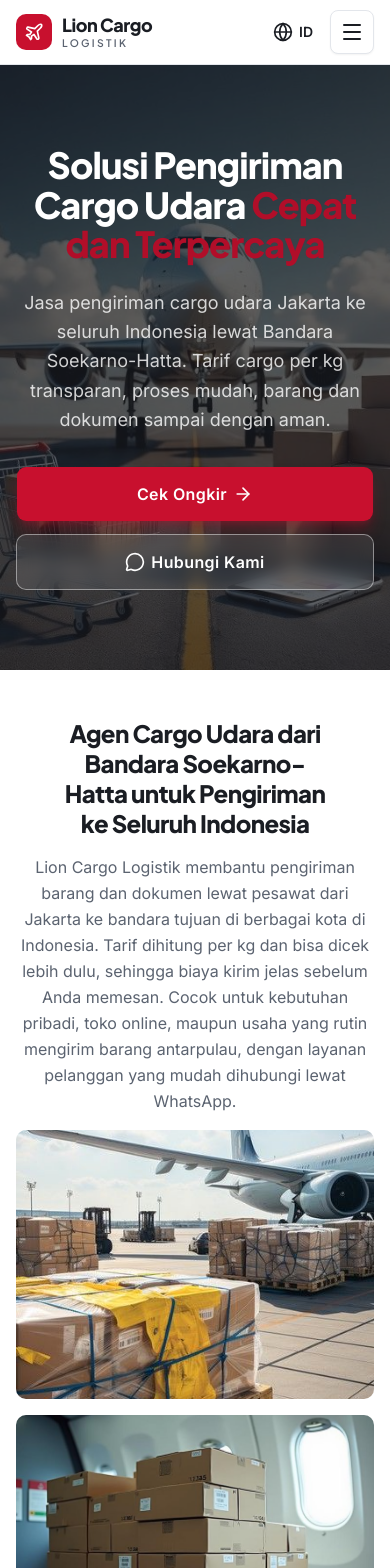
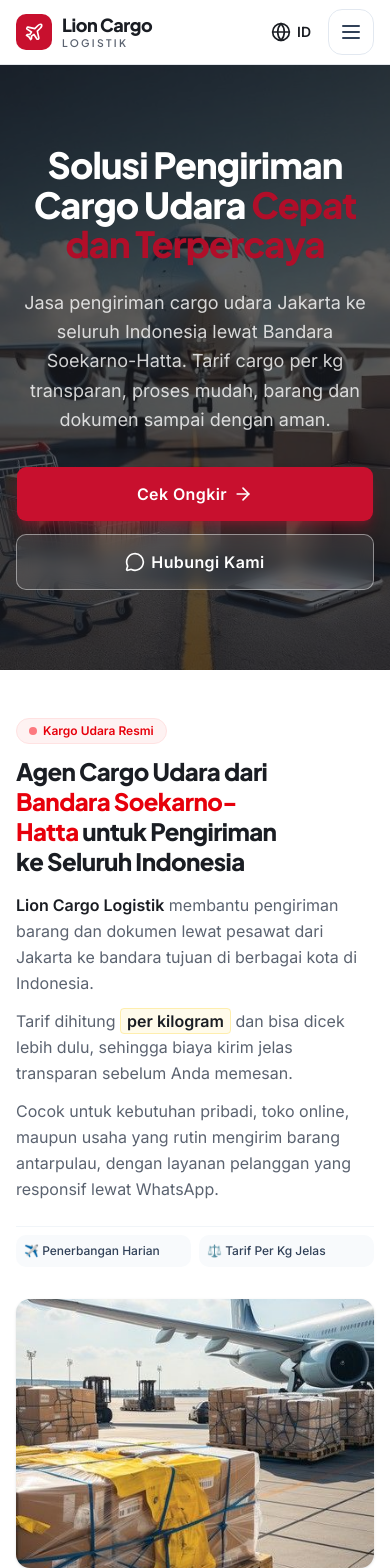
Before and after one commit to Bahrull-17/lion-cargo-logistik, a Next.js app: page / in a window 390 px wide. Shown: the top 1568 px of the page. Built offline with nearby package versions, Linux system fonts and the light colour scheme.

Commit message:
style: rapikan tampilan mobile marquee, layanan, dan mobile menu

```diff
--- a/src/components/layout/mobile-menu.tsx
+++ b/src/components/layout/mobile-menu.tsx
@@ -2,80 +2,79 @@
 
 import Link from "next/link";
 import { usePathname } from "next/navigation";
-import { CircleHelp, House, Info, MapPinned, Menu, MessageCircle, Newspaper, Phone, Plane, type LucideIcon } from "lucide-react";
-import { Button } from "@/components/ui/button";
-import { Sheet, SheetClose, SheetContent, SheetDescription, SheetHeader, SheetTitle, SheetTrigger } from "@/components/ui/sheet";
+import { Home, Info, Plane, MapPin, FileText, HelpCircle, PhoneCall, MessageCircle, X } from "lucide-react";
+import { Sheet, SheetContent, SheetHeader, SheetTitle, SheetTrigger, SheetClose } from "@/components/ui/sheet";
 import { Logo } from "@/components/shared/logo";
-import { navItems } from "@/lib/constants/site";
-import { cn } from "@/lib/utils";
 import { waLink } from "@/utils/wa-link";
 
-const icons: Record<string, LucideIcon> = {
-  "/": House,
-  "/tentang-kami": Info,
-  "/layanan": Plane,
-  "/kota-tujuan": MapPinned,
-  "/artikel": Newspaper,
-  "/faq": CircleHelp,
-  "/kontak": Phone,
-};
+const navLinks = [
+  { name: "Beranda", href: "/", icon: Home },
+  { name: "Tentang Kami", href: "/tentang-kami", icon: Info },
+  { name: "Layanan", href: "/layanan", icon: Plane },
+  { name: "Kota Tujuan", href: "/kota-tujuan", icon: MapPin },
+  { name: "Artikel", href: "/artikel", icon: FileText },
+  { name: "FAQ", href: "/faq", icon: HelpCircle },
+  { name: "Kontak", href: "/kontak", icon: PhoneCall },
+];
 
 export function MobileMenu() {
   const pathname = usePathname();
 
-  const isActive = (href: string) => (href === "/" ? pathname === "/" : pathname.startsWith(href));
-
   return (
     <Sheet>
       <SheetTrigger asChild>
-        <Button variant="outline" size="icon" className="size-11 lg:hidden" aria-label="Buka menu">
-          <Menu className="size-6" />
-        </Button>
+        {/* Tombol Hamburger di Navbar */}
+        <button aria-label="Buka Menu Navigasi" className="p-2.5 rounded-xl border border-slate-200 text-slate-700 hover:bg-slate-50 active:scale-95 transition-all">
+          <svg className="w-6 h-6" fill="none" viewBox="0 0 24 24" stroke="currentColor" strokeWidth={2}>
+            <path strokeLinecap="round" strokeLinejoin="round" d="M4 6h16M4 12h16M4 18h16" />
+          </svg>
+        </button>
       </SheetTrigger>
 
-      <SheetContent side="right" className="flex w-[85%] max-w-xs flex-col gap-0 bg-white p-0">
-        <SheetHeader className="h-16 shrink-0 justify-center border-b px-4 py-0 text-left">
-          <SheetTitle className="sr-only">Menu navigasi</SheetTitle>
-          <SheetDescription className="sr-only">Daftar halaman Lion Cargo Logistik</SheetDescription>
-          <SheetClose asChild>
-            <span className="inline-flex w-fit">
+      {/* Kontainer Sheet Menu Mobile (Tinggi Menyesuaikan Konten) */}
+      <SheetContent side="top" className="w-full bg-white p-0 rounded-b-3xl border-b border-slate-200 shadow-xl max-h-[90vh] overflow-y-auto">
+        {/* Header Drawer dengan Logo Asli Proyek & Tombol X Merah Polos */}
+        <div className="flex items-center justify-between p-4 border-b border-slate-100">
+          {/* Logo Utama Asli Proyek */}
           <Logo />
-            </span>
+
+          {/* Tombol Close (X) Merah Polos Tanpa Lingkaran Background */}
+          <SheetClose className="p-1 text-brand hover:opacity-70 transition-opacity focus:outline-none">
+            <X className="w-6 h-6" />
           </SheetClose>
-        </SheetHeader>
+        </div>
 
-        <nav aria-label="Menu seluler" className="flex-1 overflow-y-auto px-3 py-3 scrollbar-none [&::-webkit-scrollbar]:hidden">
-          <ul className="space-y-0.5">
-            {navItems.map((item) => {
-              const Icon = icons[item.href] ?? House;
-              const active = isActive(item.href);
+        {/* Daftar Navigasi */}
+        <div className="p-4 space-y-1">
+          {navLinks.map((link) => {
+            const Icon = link.icon;
+            const isActive = pathname === link.href;
 
             return (
-                <li key={item.href}>
-                  <SheetClose asChild>
+              <SheetClose asChild key={link.href}>
                 <Link
-                      href={item.href}
-                      aria-current={active ? "page" : undefined}
-                      className={cn("relative flex h-12 items-center gap-4 rounded-lg px-4 text-[15px] font-medium transition-colors", active ? "bg-accent text-brand" : "text-charcoal active:bg-secondary")}
+                  href={link.href}
+                  className={`flex items-center gap-3 px-3.5 py-2.5 rounded-xl text-sm font-bold transition-all ${isActive ? "bg-brand/10 text-brand border-l-4 border-brand" : "text-slate-700 hover:bg-slate-50 hover:text-slate-900"}`}
                 >
-                      {active && <span aria-hidden="true" className="absolute inset-y-2.5 left-0 w-1 rounded-r-full bg-brand" />}
-                      <Icon className={cn("size-5 shrink-0", active ? "text-brand" : "text-muted-foreground")} aria-hidden="true" />
-                      {item.label}
+                  <Icon className={`w-4 h-4 ${isActive ? "text-brand" : "text-slate-500"}`} />
+                  <span>{link.name}</span>
                 </Link>
               </SheetClose>
-                </li>
             );
           })}
-          </ul>
-        </nav>
+        </div>
 
-        <div className="shrink-0 border-t p-4 pb-[calc(1rem+env(safe-area-inset-bottom))]">
-          <Button asChild size="lg" className="h-12 w-full text-[15px]">
-            <a href={waLink("Halo Lion Cargo Logistik, saya ingin bertanya tentang pengiriman cargo.")} target="_blank" rel="noopener noreferrer">
-              <MessageCircle className="size-5" />
-              Chat WhatsApp
+        {/* Tombol Chat WhatsApp (Menempel Dekat di Bawah Navigasi) */}
+        <div className="p-4 pt-2 border-t border-slate-100 bg-slate-50/50 rounded-b-3xl">
+          <a
+            href={waLink("Halo Lion Cargo Logistik, saya ingin bertanya seputar pengiriman kargo.")}
+            target="_blank"
+            rel="noopener noreferrer"
+            className="flex items-center justify-center gap-2.5 w-full bg-brand text-white font-bold py-3 px-4 rounded-xl text-sm shadow-sm hover:bg-brand/90 transition-all active:scale-[0.98]"
+          >
+            <MessageCircle className="w-4 h-4" />
+            <span>Chat WhatsApp</span>
           </a>
-          </Button>
         </div>
       </SheetContent>
     </Sheet>
--- a/src/components/sections/layanan.tsx
+++ b/src/components/sections/layanan.tsx
@@ -8,12 +8,11 @@
 
 interface ItemLayanan {
   id: string;
-  no: string;
   nama: string;
   badge: string;
   estimasi: string;
   tagline: string;
-  deskripsi: string;
+  deskripsiSeo: string[];
   imageSrc: string;
   imageAlt: string;
   ctaText: string;
@@ -24,54 +23,63 @@
 const daftarLayanan: ItemLayanan[] = [
   {
     id: "reguler",
-    no: "01",
     nama: "Cargo Reguler",
-    badge: "Paling Hemat",
-    estimasi: "2 - 4 Hari",
+    badge: "PALING HEMAT",
+    estimasi: "Estimasi: 2 - 3 Hari",
     tagline: "Pengiriman Rutin Antarpulau Hemat & Terjadwal",
-    deskripsi: "Pengiriman barang umum via penerbangan berjadwal dari Bandara Soekarno-Hatta (CGK) ke berbagai kota tujuan di Indonesia. Cocok untuk paket toko online, suku cadang, hingga pengiriman berkala.",
-    imageSrc: "/images/hero-5.jpg", // Ganti dengan foto kargo umum/kardus
-    imageAlt: "Foto Cargo Reguler",
+    deskripsiSeo: [
+      "Pengiriman barang umum via penerbangan berjadwal dari Terminal Kargo Bandara Soekarno-Hatta (CGK) ke berbagai bandara tujuan di seluruh Indonesia.",
+      "Layanan eksekusi ekspedisi kargo udara hemat ini sangat cocok untuk pengiriman paket toko online, suku cadang, komoditas daerah, hingga kirim barang pindahan antarpulau dengan perhitungan tarif per kilogram yang transparan.",
+      "Mendukung opsi layanan Port to Port maupun Port to Door dengan jaminan penanganan muatan yang aman, teratur, dan mudah dipantau.",
+    ],
+    imageSrc: "/images/hero-5.jpg",
+    imageAlt: "Foto Cargo Reguler Lion Cargo Logistik Bandara Soekarno Hatta",
     ctaText: "Cek Tarif Reguler",
     ctaHref: "/cek-ongkir",
   },
   {
     id: "express",
-    no: "02",
     nama: "Cargo Express",
-    badge: "Prioritas Slot",
-    estimasi: "1 - 2 Hari",
+    badge: "PRIORITAS SLOT",
+    estimasi: "Estimasi: 1 - 2 Hari",
     tagline: "Prioritas Muat Penerbangan Pertama dari CGK",
-    deskripsi: "Layanan kargo berkecepatan tinggi yang mendapatkan slot prioritas muatan pesawat. Sangat pas untuk makanan/produk segar dan barang berharga yang mengejar waktu.",
-    imageSrc: "/images/hero-4.png", // Ganti dengan foto kargo express/pesawat
-    imageAlt: "Foto Cargo Express",
+    deskripsiSeo: [
+      "Layanan kargo udara berkecepatan tinggi yang mendapatkan kepastian slot prioritas muatan pada jadwal penerbangan paling awal dari Bandara Internasional Soekarno-Hatta.",
+      "Sangat direkomendasikan untuk pengiriman barang berharga, sampel industri mendesak, hingga produk makanan segar (perishable goods) yang membutuhkan waktu penanganan minim di perjalanan.",
+      "Proses clearance kargo dilakukan secara cepat di terminal pengiriman sehingga paket Anda tiba di kota tujuan dengan estimasi waktu yang efisien dan aman.",
+    ],
+    imageSrc: "/images/hero-4.png",
+    imageAlt: "Foto Cargo Express Prioritas Pesawat Bandara Soetta",
     ctaText: "Tanyakan Express via WA",
-    ctaHref: waLink("Halo Lion Cargo Logistik, saya ingin bertanya layanan Cargo Express."),
+    ctaHref: waLink("Halo Lion Cargo Logistik, saya ingin bertanya pengiriman cepat via Cargo Express."),
     isExternal: true,
   },
   {
     id: "sameday",
-    no: "03",
     nama: "Same Day Service",
-    badge: "Terbang Hari Ini",
-    estimasi: "Tiba Hari Ini*",
+    badge: "TERBANG HARI INI",
+    estimasi: "Estimasi: Tiba Hari Ini*",
     tagline: "Kirim Pagi, Tiba di Kota Tujuan Hari Ini Juga",
-    deskripsi: "Layanan kilat khusus untuk dokumen atau paket yang sangat mendesak. Paket diantar pagi ke Terminal Kargo Soekarno-Hatta dan langsung diterbangkan di penerbangan harian paling awal.",
-    imageSrc: "/images/hero-6.jpg", // Ganti dengan foto kargo kilat/dokumen
-    imageAlt: "Foto Same Day Service",
+    deskripsiSeo: [
+      "Layanan kilat khusus untuk pengiriman dokumen penting dan paket super mendesak dari Jakarta langsung terbang ke kota tujuan di hari yang sama.",
+      "Paket diantar pada pagi hari ke agen kargo Bandara Soekarno-Hatta dan diproses langsung pada jadwal penerbangan komersial harian paling pagi.",
+      "Solusi terbaik bagi Anda yang membutuhkan kecepatan waktu pengiriman ekstrem antarpulau tanpa penundaan transit.",
+    ],
+    imageSrc: "/images/hero-6.jpg",
+    imageAlt: "Foto Same Day Service Kargo Udara Kilat",
     ctaText: "Konsultasi Same Day",
-    ctaHref: waLink("Halo Lion Cargo Logistik, saya butuh layanan Same Day hari ini."),
+    ctaHref: waLink("Halo Lion Cargo Logistik, saya butuh layanan kilat Same Day Service hari ini."),
     isExternal: true,
   },
 ];
 
-// Animasi Meluncur Halus dari Bawah ke Atas
+// Animasi Meluncur Halus
 const slideUp: Variants = {
-  hidden: { opacity: 0, y: 40 },
+  hidden: { opacity: 0, y: 25 },
   visible: {
     opacity: 1,
     y: 0,
-    transition: { duration: 0.7, ease: [0.22, 1, 0.36, 1] },
+    transition: { duration: 0.5, ease: [0.22, 1, 0.36, 1] },
   },
 };
 
@@ -79,67 +87,85 @@
   const reduceMotion = useReducedMotion();
 
   return (
-    <section aria-labelledby="layanan-heading" className="bg-white py-16 sm:py-24 overflow-hidden">
-      <div className="mx-auto max-w-7xl px-4 sm:px-6 lg:px-8">
-        {/* Header Section */}
-        <motion.div className="max-w-3xl" initial={reduceMotion ? false : "hidden"} whileInView="visible" viewport={{ once: true, amount: 0.3 }} variants={slideUp}>
-          <span className="text-xs sm:text-sm font-bold uppercase tracking-widest text-brand">Layanan Cargo Udara Soetta</span>
-          <h2 id="layanan-heading" className="mt-2 text-3xl sm:text-4xl font-extrabold tracking-tight text-charcoal leading-tight">
-            Pilihan Layanan Sesuai Kebutuhan Anda
+    <section aria-labelledby="layanan-heading" className="bg-white pt-2 pb-12 sm:pt-4 sm:pb-16 overflow-hidden">
+      <div className="mx-auto max-w-5xl px-4 sm:px-6 lg:px-8">
+        {/* Header Section (Lebih Dekat ke Marquee) */}
+        <motion.div className="max-w-3xl mb-8 sm:mb-10" initial={reduceMotion ? false : "hidden"} whileInView="visible" viewport={{ once: true, amount: 0.3 }} variants={slideUp}>
+          <span className="inline-flex items-center gap-1.5 px-3 py-1 rounded-full text-xs font-semibold bg-red-50 text-red-600 border border-red-100">
+            <span className="w-2 h-2 rounded-full bg-red-500 animate-pulse"></span>
+            Layanan Cargo Udara Soekarno-Hatta
+          </span>
+          <h2 id="layanan-heading" className="mt-1 text-2xl sm:text-3xl font-extrabold tracking-tight text-charcoal leading-tight">
+            Pilihan Layanan Sesuai <span className="text-brand">Kebutuhan Anda</span>
           </h2>
-          <p className="mt-3 text-base sm:text-lg leading-relaxed text-muted-foreground">Pengiriman langsung dari Bandara Soekarno-Hatta (CGK) dengan estimasi waktu yang jelas dan tarif dihitung per kilogram.</p>
+
+          <p className="mt-2 text-sm sm:text-base leading-relaxed text-muted-foreground">
+            Pengiriman langsung dari Terminal Kargo Bandara Soekarno-Hatta (CGK) dengan kepastian penerbangan harian, estimasi waktu yang jelas, serta tarif dihitung transparan per kilogram.
+          </p>
         </motion.div>
 
-        {/* List Layanan (Gambar Ekstra Kecil) */}
-        <div className="mt-14 sm:mt-20 space-y-12 sm:space-y-20">
+        {/* List 3 Layanan (Jarak Antar Item Dirapatkan) */}
+        <div className="space-y-8 sm:space-y-12">
           {daftarLayanan.map((item) => (
-            <motion.div key={item.id} initial={reduceMotion ? false : "hidden"} whileInView="visible" viewport={{ once: true, amount: 0.2 }} variants={slideUp} className="grid grid-cols-1 lg:grid-cols-12 gap-6 lg:gap-8 items-center">
-              {/* Kolom GAMBAR (Ekstra Kecil: col-span-3, max-w-[280px]) */}
-              <div className="lg:col-span-3 flex justify-start">
+            <motion.div
+              key={item.id}
+              initial={reduceMotion ? false : "hidden"}
+              whileInView="visible"
+              viewport={{ once: true, amount: 0.15 }}
+              variants={slideUp}
+              className="space-y-3 border-b border-slate-100 pb-6 sm:pb-8 last:border-b-0 last:pb-0"
+            >
+              {/* 1. BADGE & JUDUL */}
+              <div className="space-y-1.5">
+                <div className="flex flex-wrap items-center gap-2">
+                  <span className="text-[11px] sm:text-xs font-bold uppercase tracking-wider text-brand bg-brand/10 px-2.5 py-0.5 rounded-full">{item.badge}</span>
+                  <span className="text-[11px] sm:text-xs font-bold text-slate-600 bg-slate-100 px-2.5 py-0.5 rounded-full">{item.estimasi}</span>
+                </div>
+
+                <h3 className="text-xl sm:text-2xl font-extrabold text-charcoal tracking-tight pt-0.5">{item.nama}</h3>
+
+                <p className="text-sm sm:text-base font-bold text-brand">{item.tagline}</p>
+              </div>
+
+              {/* 2. FOTO LAYANAN */}
+              <div>
                 <div className="relative aspect-4/3 w-full max-w-[280px] overflow-hidden rounded-xl bg-secondary shadow-2xs">
-                  <Image src={item.imageSrc} alt={item.imageAlt} fill sizes="(min-width: 1024px) 25vw, 100vw" className="object-cover transition-transform duration-500 hover:scale-105" />
+                  <Image src={item.imageSrc} alt={item.imageAlt} fill sizes="(min-width: 1024px) 280px, 100vw" className="object-cover transition-transform duration-500 hover:scale-105" />
                 </div>
               </div>
 
-              {/* Kolom TEKS (Dominan: col-span-9) */}
-              <div className="lg:col-span-9 space-y-3">
-                <div className="flex items-center gap-3">
-                  <span className="text-xs font-bold uppercase tracking-wider text-brand bg-brand/10 px-3 py-1 rounded-full">{item.badge}</span>
-                  <span className="text-xs font-bold text-slate-500 bg-slate-100 px-3 py-1 rounded-full">Estimasi: {item.estimasi}</span>
+              {/* 3. KETERANGAN / DESKRIPSI SEO */}
+              <div className="space-y-2 text-sm leading-relaxed text-muted-foreground max-w-3xl pt-0.5">
+                {item.deskripsiSeo.map((paragraph, index) => (
+                  <p key={index}>{paragraph}</p>
+                ))}
               </div>
 
-                <h3 className="text-2xl sm:text-3xl font-extrabold text-charcoal tracking-tight">{item.nama}</h3>
-
-                <p className="text-base sm:text-lg font-bold text-brand">{item.tagline}</p>
-
-                <p className="text-sm sm:text-base leading-relaxed text-muted-foreground max-w-3xl">{item.deskripsi}</p>
-
-                {/* Tombol Aksi */}
-                <div className="pt-2">
+              {/* 4. BUTTON CHAT / CTA */}
+              <div className="pt-1.5">
                 {item.isExternal ? (
                   <a
                     href={item.ctaHref}
                     target="_blank"
                     rel="noopener noreferrer"
-                      className="inline-flex items-center gap-2 bg-brand text-white font-bold px-5 py-3 rounded-xl text-sm shadow-2xs hover:bg-brand/90 transition-all active:scale-[0.98]"
+                    className="inline-flex items-center gap-2 bg-brand text-white font-bold px-5 py-2.5 rounded-xl text-sm shadow-2xs hover:bg-brand/90 transition-all active:scale-[0.98]"
                   >
                     <MessageCircle className="size-4" />
                     <span>{item.ctaText}</span>
                   </a>
                 ) : (
-                    <Link href={item.ctaHref} className="inline-flex items-center gap-2 bg-brand text-white font-bold px-5 py-3 rounded-xl text-sm shadow-2xs hover:bg-brand/90 transition-all active:scale-[0.98]">
+                  <Link href={item.ctaHref} className="inline-flex items-center gap-2 bg-brand text-white font-bold px-5 py-2.5 rounded-xl text-sm shadow-2xs hover:bg-brand/90 transition-all active:scale-[0.98]">
                     <span>{item.ctaText}</span>
                     <ArrowRight className="size-4" />
                   </Link>
                 )}
-                </div>
               </div>
             </motion.div>
           ))}
         </div>
 
         {/* Link Footer */}
-        <motion.div className="mt-16 text-center" initial={reduceMotion ? false : "hidden"} whileInView="visible" viewport={{ once: true }} variants={slideUp}>
+        <motion.div className="mt-10 text-center" initial={reduceMotion ? false : "hidden"} whileInView="visible" viewport={{ once: true }} variants={slideUp}>
           <Link href="/layanan" className="inline-flex items-center gap-2 text-sm font-bold text-charcoal hover:text-brand transition-colors">
             Lihat daftar rute & semua layanan lengkap &rarr;
           </Link>
--- a/src/components/sections/photo-marquee.tsx
+++ b/src/components/sections/photo-marquee.tsx
@@ -47,7 +47,7 @@
 
 function Foto({ src, alt, from }: { src: string; alt: string; from: string }) {
   return (
-    <Reveal variants={slideIn} custom={from} className="relative aspect-4/3 overflow-hidden rounded-lg bg-secondary">
+    <Reveal variants={slideIn} custom={from} className="relative aspect-4/3 overflow-hidden rounded-xl bg-secondary shadow-sm">
       <Image src={src} alt={alt} fill sizes="(min-width: 768px) 50vw, 100vw" className="object-cover" />
     </Reveal>
   );
@@ -56,27 +56,68 @@
 export function PhotoMarquee() {
   return (
     <section aria-labelledby="pengantar-heading" className="overflow-hidden bg-white py-12 sm:py-16">
-      <div className="mx-auto grid max-w-7xl gap-4 px-4 sm:px-6 md:grid-cols-2 md:gap-6 lg:px-8">
-        <Reveal variants={fadeUp} className="flex h-full flex-col justify-center text-center md:pr-6 md:text-left">
-          <h2 id="pengantar-heading" className="text-balance text-2xl font-extrabold leading-tight text-charcoal sm:text-4xl">
-            Agen Cargo Udara dari Bandara Soekarno-Hatta untuk Pengiriman ke Seluruh Indonesia
+      <div className="mx-auto grid max-w-7xl gap-8 px-4 sm:px-6 md:grid-cols-2 md:gap-10 lg:px-8">
+        {/* BLOK 1: TEKS KIRI */}
+        <Reveal variants={fadeUp} className="flex h-full flex-col justify-center text-left md:pr-4">
+          <div className="mb-3 flex items-center gap-2">
+            <span className="inline-flex items-center gap-1.5 px-3 py-1 rounded-full text-xs font-semibold bg-red-50 text-red-600 border border-red-100">
+              <span className="w-2 h-2 rounded-full bg-red-500 animate-pulse"></span>
+              Kargo Udara Resmi
+            </span>
+          </div>
+
+          <h2 id="pengantar-heading" className="text-balance text-2xl font-extrabold leading-tight text-charcoal sm:text-3xl lg:text-4xl">
+            Agen Cargo Udara dari <span className="text-red-600">Bandara Soekarno-Hatta</span> untuk Pengiriman ke Seluruh Indonesia
           </h2>
-          <p className="mt-4 text-base leading-relaxed text-muted-foreground sm:text-lg">
-            Lion Cargo Logistik membantu pengiriman barang dan dokumen lewat pesawat dari Jakarta ke bandara tujuan di berbagai kota di Indonesia. Tarif dihitung per kg dan bisa dicek lebih dulu, sehingga biaya kirim jelas sebelum Anda
-            memesan. Cocok untuk kebutuhan pribadi, toko online, maupun usaha yang rutin mengirim barang antarpulau, dengan layanan pelanggan yang mudah dihubungi lewat WhatsApp.
-          </p>
+
+          <div className="mt-4 space-y-3 text-base leading-relaxed text-muted-foreground sm:text-lg">
+            <p>
+              <strong className="text-charcoal font-semibold">Lion Cargo Logistik</strong> membantu pengiriman barang dan dokumen lewat pesawat dari Jakarta ke bandara tujuan di berbagai kota di Indonesia.
+            </p>
+            <p>
+              Tarif dihitung <span className="font-semibold text-charcoal bg-amber-50 px-1.5 py-0.5 rounded border border-amber-200/60">per kilogram</span> dan bisa dicek lebih dulu, sehingga biaya kirim jelas transparan sebelum Anda
+              memesan.
+            </p>
+            <p className="pb-2">Cocok untuk kebutuhan pribadi, toko online, maupun usaha yang rutin mengirim barang antarpulau, dengan layanan pelanggan yang responsif lewat WhatsApp.</p>
+          </div>
+
+          {/* Feature Badge Ringkas */}
+          <div className="mt-4 grid grid-cols-2 gap-2 text-xs sm:text-sm pt-2 border-t border-slate-100">
+            <div className="flex items-center gap-2 p-2 rounded-lg bg-slate-50 font-medium text-slate-700">✈️ Penerbangan Harian</div>
+            <div className="flex items-center gap-2 p-2 rounded-lg bg-slate-50 font-medium text-slate-700">⚖️ Tarif Per Kg Jelas</div>
+          </div>
         </Reveal>
 
+        {/* FOTO 1 */}
         <Foto {...fotoKanan} from="80%" />
 
+        {/* FOTO 2 */}
         <Foto {...fotoKiri} from="-80%" />
 
-        <Reveal variants={fadeUp} className="flex h-full flex-col justify-center text-center md:pl-6 md:text-left">
-          <h3 className="text-balance text-2xl font-extrabold leading-tight text-charcoal sm:text-4xl">Kirim Barang Antarpulau Lebih Mudah dan Jelas</h3>
-          <p className="mt-4 text-base leading-relaxed text-muted-foreground sm:text-lg">
-            Mengirim barang lewat pesawat tidak perlu rumit. Tentukan kota tujuan dan perkirakan berat barang, lalu hitung biaya kirimnya dari tarif per kg yang tersedia. Jika sudah cocok, hubungi kami lewat WhatsApp untuk mengatur
-            pengiriman dari Bandara Soekarno-Hatta. Dengan begitu Anda sudah tahu biayanya sejak awal, dan barang dikirim melalui jalur udara ke kota tujuan.
-          </p>
+        {/* BLOK 2: TEKS KANAN */}
+        <Reveal variants={fadeUp} className="flex h-full flex-col justify-center text-left md:pl-4">
+          <span className="w-fit inline-flex items-center gap-1.5 px-3 py-1 rounded-full text-xs font-semibold bg-red-50 text-red-600 border border-red-100">
+            <span className="w-2 h-2 rounded-full bg-red-500 animate-pulse"></span>
+            Proses Mudah
+          </span>
+
+          <h3 className="text-balance text-2xl font-extrabold leading-tight text-charcoal sm:text-3xl lg:text-4xl">
+            Kirim Barang Antarpulau Lebih <span className="text-red-600">Mudah dan Jelas</span>
+          </h3>
+
+          <div className="mt-4 space-y-3 text-base leading-relaxed text-muted-foreground sm:text-lg">
+            <p>Mengirim barang lewat pesawat tidak perlu rumit. Tentukan kota tujuan dan perkirakan berat barang, lalu hitung biaya kirimnya dari tarif per kg yang tersedia.</p>
+            <p>
+              Jika sudah cocok, hubungi kami lewat <strong className="text-charcoal font-semibold">WhatsApp</strong> untuk mengatur pengiriman dari Bandara Soekarno-Hatta.
+            </p>
+            <p className="pb-2">Dengan begitu Anda sudah tahu biayanya sejak awal, dan barang langsung dikirim melalui jalur udara ke kota tujuan secara aman.</p>
+          </div>
+
+          {/* Feature Badge Ringkas */}
+          <div className="mt-4 grid grid-cols-2 gap-2 text-xs sm:text-sm pt-2 border-t border-slate-100">
+            <div className="flex items-center gap-2 p-2 rounded-lg bg-slate-50 font-medium text-slate-700">💬 Fast Response WA</div>
+            <div className="flex items-center gap-2 p-2 rounded-lg bg-slate-50 font-medium text-slate-700">📍 Port-to-Port / Door</div>
+          </div>
         </Reveal>
       </div>
     </section>
```
Also changed, not shown: next.config.ts (+8 -0 lines). Lines whose indentation alone changed are shown as unchanged.
